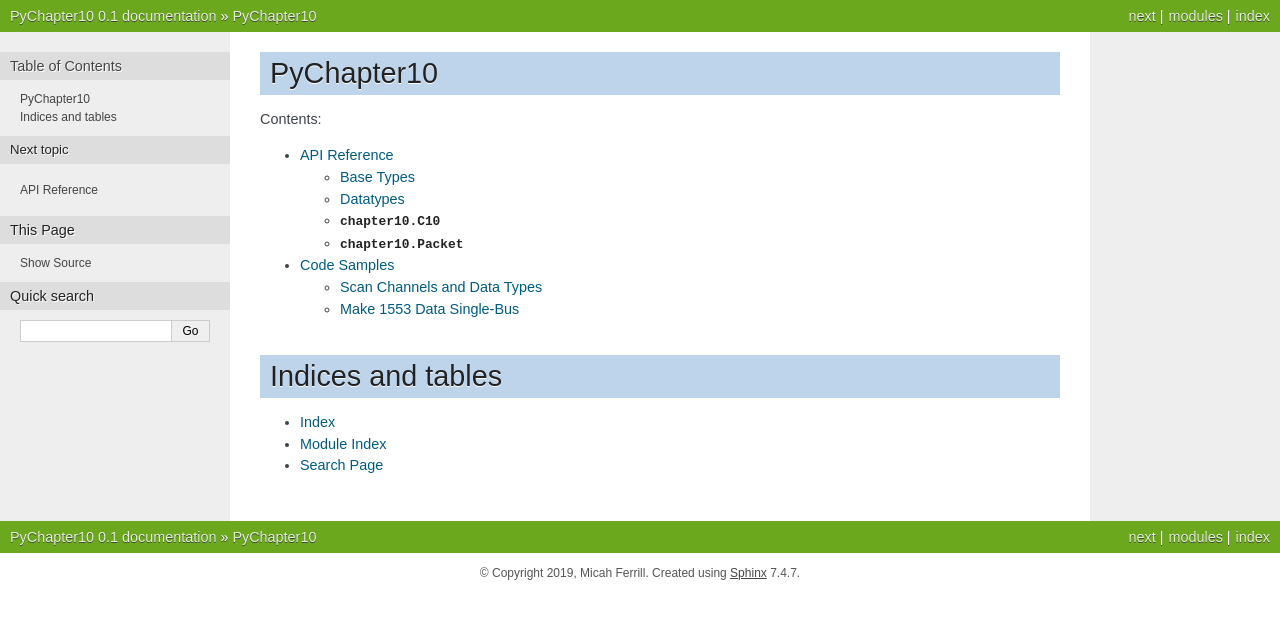
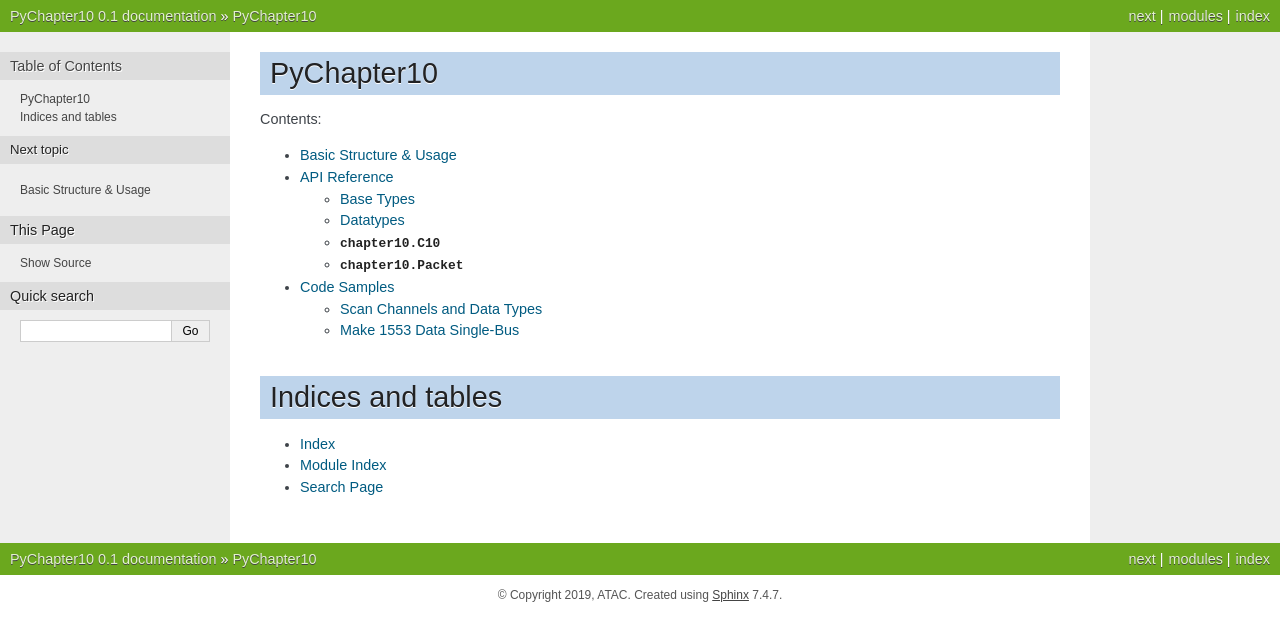
Before and after one commit to atac/pychapter10, a Sphinx documentation site: the page built from docs/source/index.rst, in a window 1280 px wide. Shown: the top 641 px of the page. Built offline with Sphinx 7.4.7, drawn with Linux system fonts in a browser that asks for light colours; pages that are not in the unit, such as notebooks, are missing from menus.

Commit message:
Documentation updates.

```diff
--- a/docs/source/api/index.rst
+++ b/docs/source/api/index.rst
@@ -11,6 +11,8 @@ API Reference
 
     base_types
     datatypes
+
+.. py:module:: chapter10.c10
 
 .. py:class:: chapter10.C10(f, lazy=False, packet=Packet)
 
@@ -42,6 +44,8 @@ API Reference
         Create a C10 object from a string.
 
     .. py:method:: close
+
+.. py:module:: chapter10.packet
 
 .. py:class:: chapter10.Packet(file, lazy=False)
 
--- a/docs/source/conf.py
+++ b/docs/source/conf.py
@@ -18,8 +18,8 @@ sys.path.insert(0, os.path.abspath('../..'))
 # -- Project information -----------------------------------------------------
 
 project = 'PyChapter10'
-copyright = '2019, Micah Ferrill'
-author = 'Micah Ferrill'
+copyright = '2019, ATAC'
+author = 'ATAC'
 
 # The full version, including alpha/beta/rc tags
 release = '0.1'
--- a/docs/source/index.rst
+++ b/docs/source/index.rst
@@ -10,6 +10,7 @@ PyChapter10
     :maxdepth: 2
     :caption: Contents:
 
+    usage
     api/index
     samples/index
 
```
Also changed, not shown: docs/source/usage.rst (added, +18 -0 lines).
